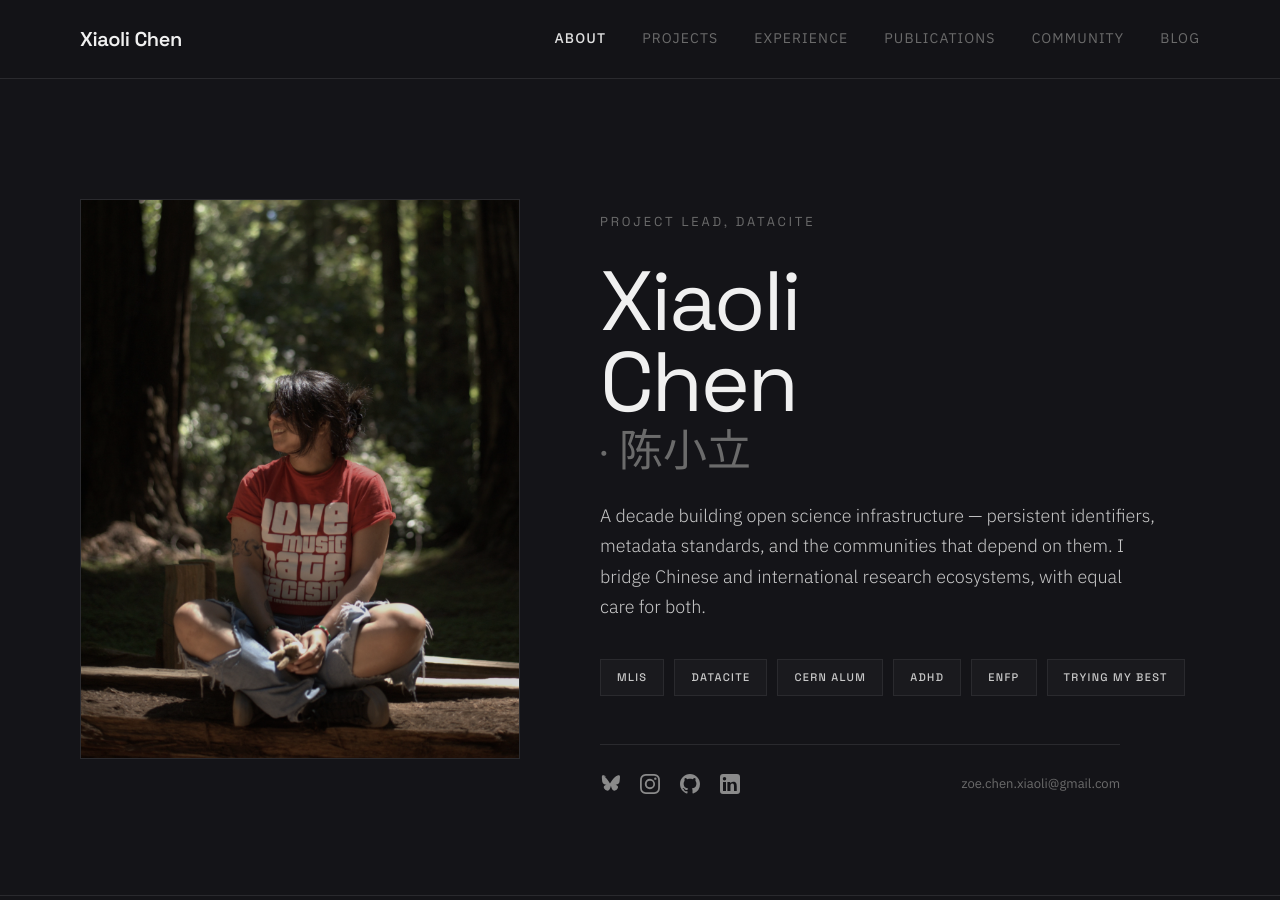
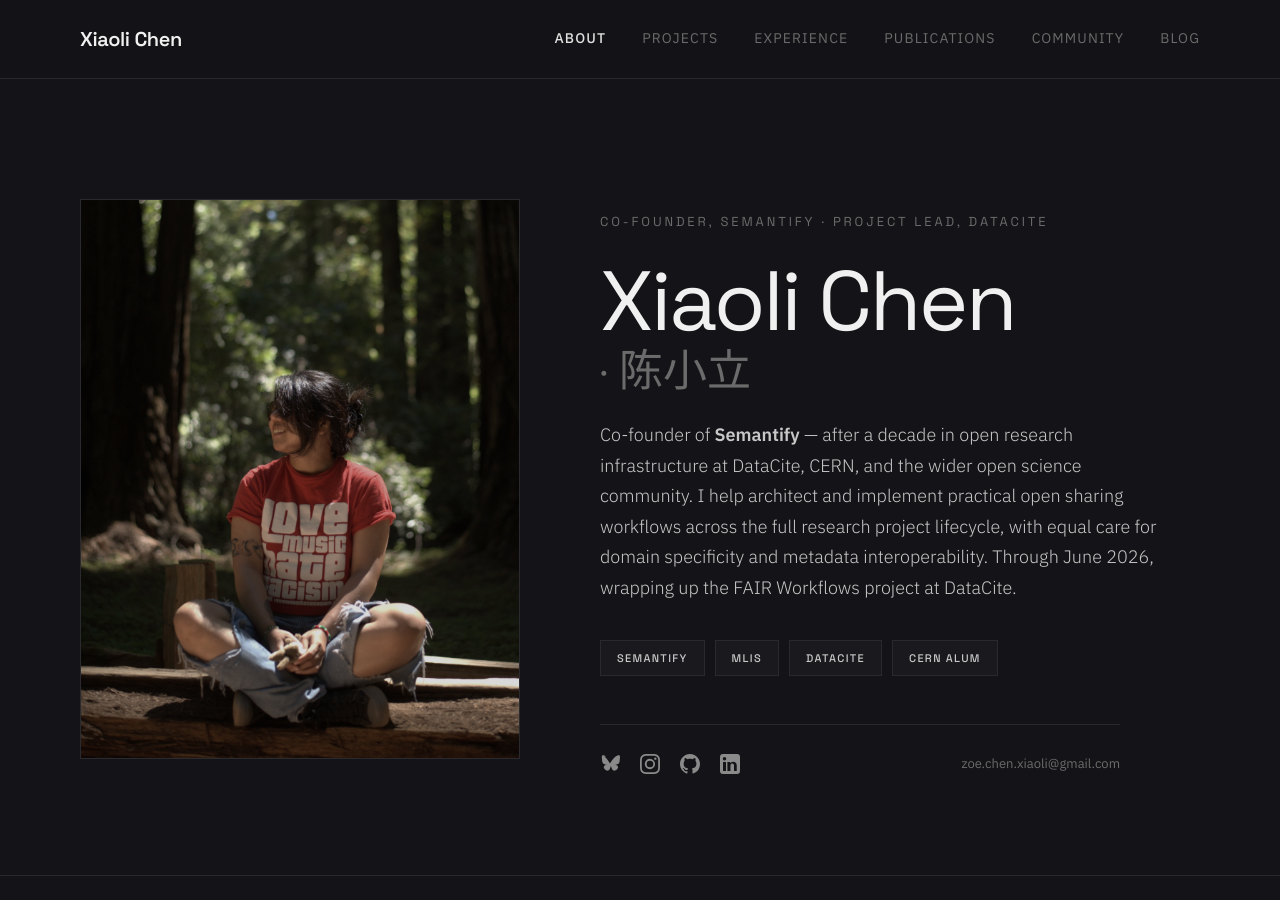
Before and after one commit to xchen101/xchen101.github.io, a Jekyll site: the page built from index.md, in a window 1280 px wide and 900 px high. Built offline with Jekyll 4.4.1, drawn with Linux system fonts in a browser that asks for light colours; comment, search, counter and statistics services are not loaded; some of the changed text lies outside the part shown.

Commit message:
site: introduce Semantify co-founder identity, close DataCite role
Phase 1 of post-DataCite transition. Hero eyebrow now shows the
composite role (Co-founder, Semantify · Project Lead, DataCite); bio
leads with Semantify and links to semantify.co plus the FAIR Workflows
DOI. Credential pills tightened to four professional markers
(SEMANTIFY · MLIS · DATACITE · CERN ALUM). Hero name laid out on a
single line. DataCite timeline entry now ends Jun 2026 and drops Munich
from the location string.

DataCite role highlights and a Semantify timeline entry are deferred to
Phase 2, after Semantify positioning copy is final.

See docs/superpowers/specs/2026-05-08-site-transition-rewrite-design.md.

Co-Authored-By: Claude Opus 4.7 (1M context) <noreply@anthropic.com>

```diff
--- a/_config.yml
+++ b/_config.yml
@@ -1,12 +1,12 @@
 title: Xiaoli Chen
-description: Project Lead at DataCite — open science infrastructure, persistent identifiers, and community engagement.
+description: Co-founder of Semantify — open science consulting studio launching October 2026 from Edinburgh. Currently Project Lead at DataCite (through June 2026).
 url: "https://xchen101.github.io"
 
 theme: minima
 
 author:
   name: Xiaoli Chen
-  role: "Project Lead, DataCite"
+  role: "Co-founder, Semantify · Project Lead, DataCite"
   location: "Edinburgh, UK"
   email: zoe.chen.xiaoli@gmail.com
 
--- a/_includes/experience.html
+++ b/_includes/experience.html
@@ -10,8 +10,8 @@
   <article class="timeline-entry">
     <div class="timeline-date">
       <div class="timeline-date-main">Oct 2021 —</div>
-      <div class="timeline-date-main">Present</div>
-      <div class="timeline-location">Remote · Edinburgh UK / Munich DE</div>
+      <div class="timeline-date-main">Jun 2026</div>
+      <div class="timeline-location">Remote · Edinburgh, UK</div>
     </div>
     <div class="timeline-content">
       <h3 class="timeline-role">DataCite</h3>
--- a/_includes/hero.html
+++ b/_includes/hero.html
@@ -5,18 +5,16 @@
 
   <div class="hero-text">
     <div class="hero-eyebrow">{{ site.author.role }}</div>
-    <h1 class="hero-name">Xiaoli<br>Chen<span class="hero-name-zh"> · 陈小立</span></h1>
+    <h1 class="hero-name">Xiaoli Chen<span class="hero-name-zh"> · 陈小立</span></h1>
     <p class="hero-bio">
-      A decade building open science infrastructure — persistent identifiers, metadata standards, and the communities that depend on them. I bridge Chinese and international research ecosystems, with equal care for both.
+      Co-founder of <strong><a href="https://semantify.co/">Semantify</a></strong> — after a decade in open research infrastructure at DataCite, CERN, and the wider open science community. I help architect and implement practical open sharing workflows across the full research project lifecycle, with equal care for domain specificity and metadata interoperability. Through June 2026, wrapping up the <a href="https://doi.org/10.54224/20568">FAIR Workflows project</a> at DataCite.
     </p>
 
     <div class="credential-pills">
+      <span class="pill">SEMANTIFY</span>
       <span class="pill">MLIS</span>
-      <span class="pill">DataCite</span>
-      <span class="pill">CERN alum</span>
-      <span class="pill">ADHD</span>
-      <span class="pill">ENFP</span>
-      <span class="pill">TRYING MY BEST</span>
+      <span class="pill">DATACITE</span>
+      <span class="pill">CERN ALUM</span>
     </div>
 
     <div class="hero-contact">
```
